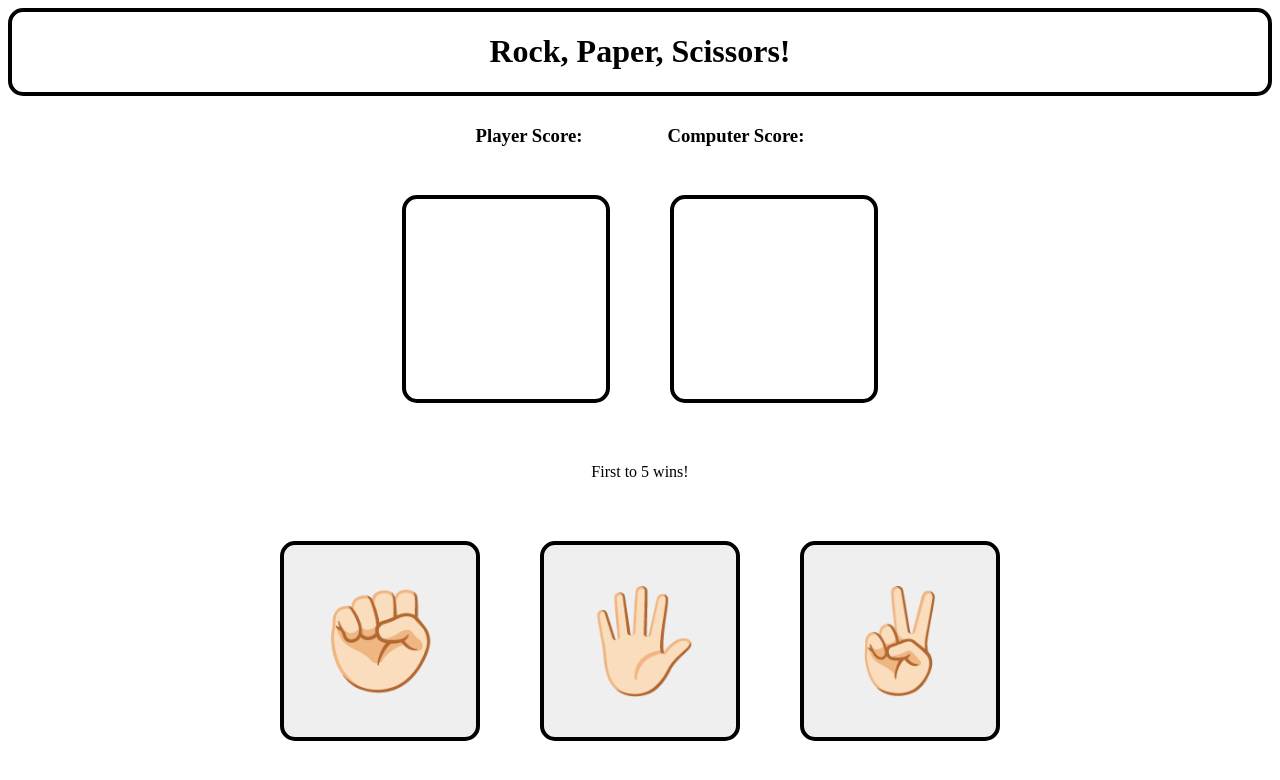
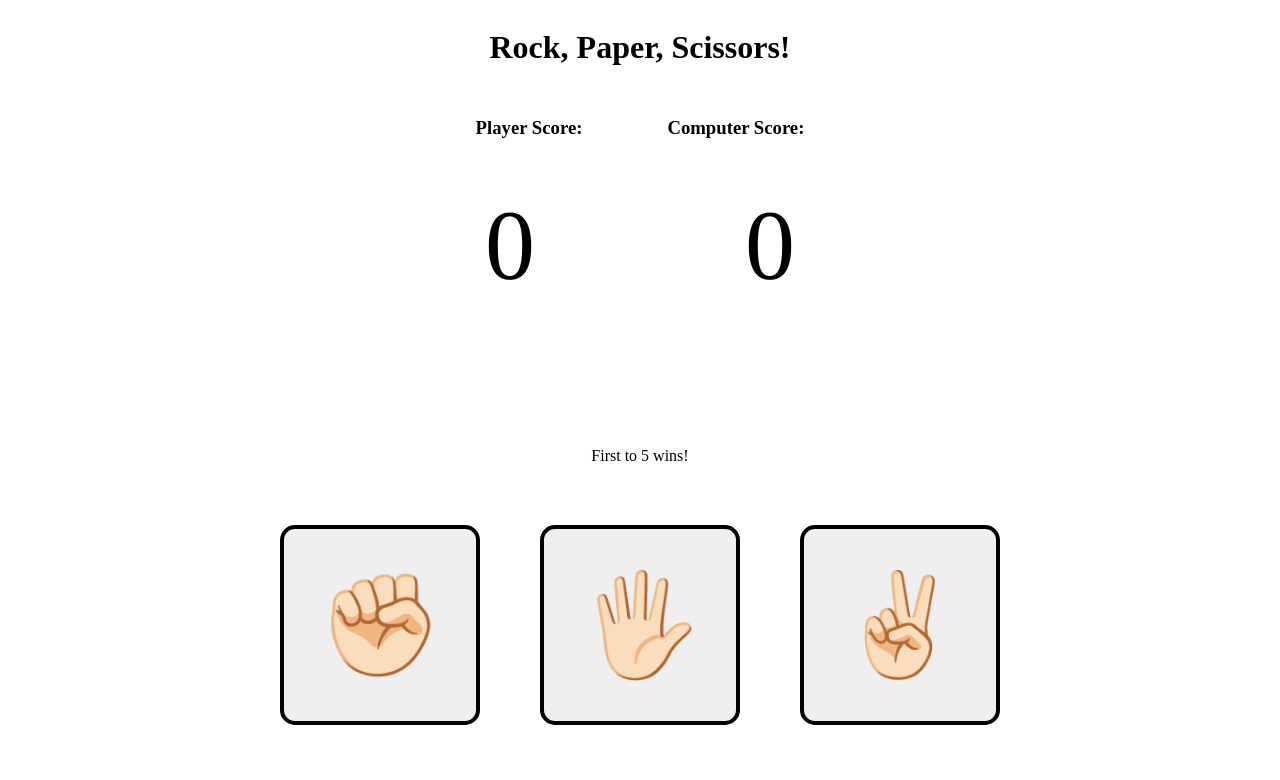
Before and after one commit to spross216/rps, a plain HTML site: page index.html in a window 1280 px wide. Drawn offline with Linux system fonts and the light colour scheme.

Commit message:
removed borders

```diff
--- a/rockPaperScissors.js
+++ b/rockPaperScissors.js
@@ -97,8 +97,8 @@ function isGameOver() {
 
 
 function clearGame() {
-    getPlayerScore.replaceChildren("");
-    getComputerScore.replaceChildren("");
+    getPlayerScore.replaceChildren("0");
+    getComputerScore.replaceChildren("0");
     playerScore = 0;
     computerScore = 0;
     results.replaceChildren("First to 5 wins!");
--- a/styles.css
+++ b/styles.css
@@ -2,8 +2,6 @@
 .heading {
     display: flex;
     justify-content: center;
-    border: solid black 4px;
-    border-radius: 15px;
     color: black;
 }
 
@@ -34,8 +32,6 @@
 .player-score {
     width: 200px;
     height: 200px;
-    border: solid black 4px;
-    border-radius: 15px;
     margin: 0px 30px 30px 30px;
     text-align: center;
     font-size: 100px;
@@ -45,8 +41,6 @@
 .computer-score {
     width: 200px;
     height: 200px;
-    border: solid black 4px;
-    border-radius: 15px;
     margin: 0px 30px 30px 30px;
     text-align: center;
     font-size: 100px;
```
Also changed, not shown: index.html (+2 -2 lines).
